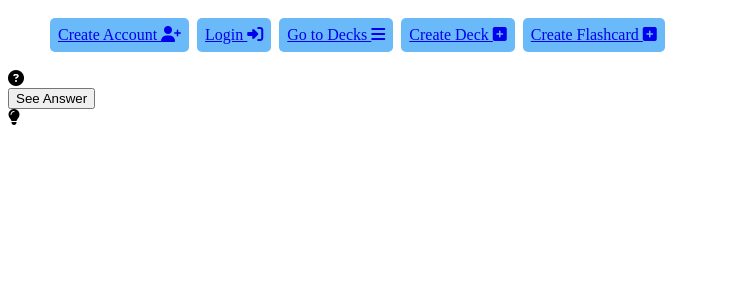
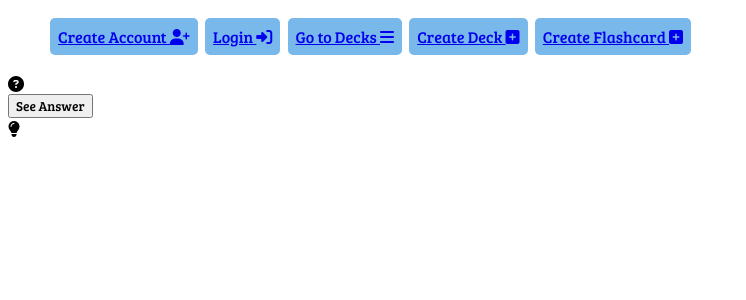
Before and after one commit to momentum-team-4/django-final-project-jameel-taylor, a Django app: template templates/decks/take_quiz.html in a window 1280 px wide. Shown: the top 300 px of the page, without its empty margins (0-746 px from the left). Run offline with Django 3.2, Linux system fonts and the light colour scheme; the template is opened without the code that fills it, so the values that code supplies are empty; some libraries are stand-ins or nearby versions.

```diff
--- a/static/css/style.css
+++ b/static/css/style.css
@@ -1,9 +1,15 @@
+* {
+    font-family: 'Bree Serif', serif;
+    max-width: 100%;
+    box-sizing: border-box;
+}
+
 .nav {
     list-style-type: none;
     display: inline-flex;
     margin: 2px;
     border-radius: 5px;
-    background-color: rgb(106, 186, 250) ;
+    background-color: rgb(121, 184, 235) ;
     color: rgb(3, 5, 7);
     padding: 8px;
     border-style: none;
--- a/templates/base.html
+++ b/templates/base.html
@@ -4,8 +4,12 @@
     <head>
         <meta charset="utf-8">
         <meta name="viewport" content="width=device-width, initial-scale=1.0">
-        <link rel="stylesheet" type="text/css" href="{% static 'css/style.css' %}">
+        <link rel="stylesheet" href="{% static 'css/style.css' %}">
+
         <script src="https://kit.fontawesome.com/cc0e1098f1.js" crossorigin="anonymous"></script>
+
+        <link href="https://fonts.googleapis.com/css2?family=Bree+Serif&display=swap" rel="stylesheet">
+
         <title>Flashcards</title>
     </head>
 
```
Also changed, not shown: static/js/check-answer.js (+3 -6 lines), static/css/background.png (added).
